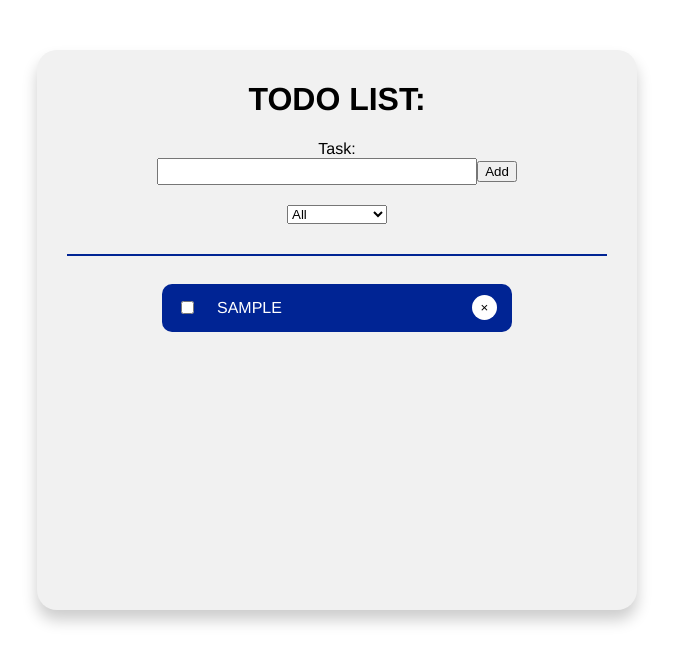
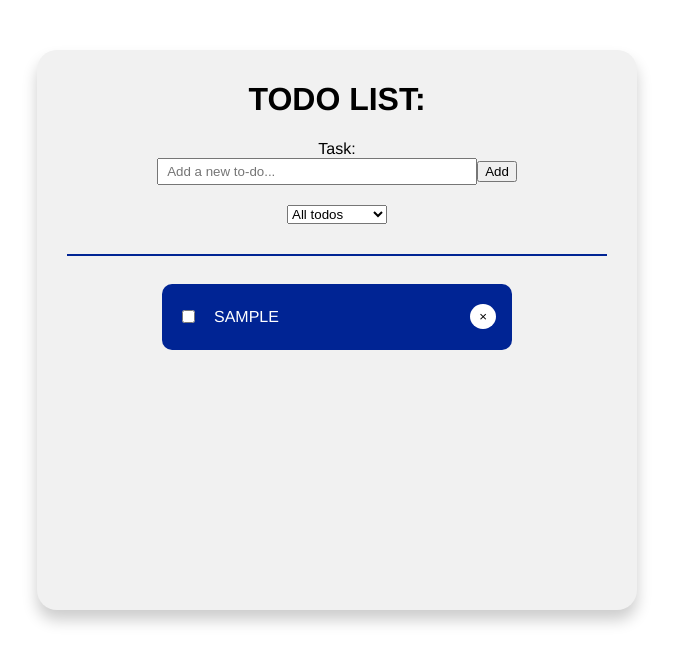
Before and after one commit to bessondi/Todo-app, a Vue app: page / in a window 1280 px wide. Both pictures are taken after typing "Sample" into the empty fields and a click on the button "Add". Shown: the top 664 px of the page, without its empty margins (303-976 px from the left). Built offline with nearby package versions, Linux system fonts and the light colour scheme; no server answers.

Commit message:
styles refactoring

```diff
--- a/public/index.html
+++ b/public/index.html
@@ -6,6 +6,7 @@
     <meta name="viewport" content="width=device-width,initial-scale=1.0">
     <link rel="icon" href="<%= BASE_URL %>favicon.ico">
     <title><%= htmlWebpackPlugin.options.title %></title>
+<!--    <link rel="stylesheet" href="https://cdnjs.cloudflare.com/ajax/libs/materialize/1.0.0/css/materialize.min.css">-->
   </head>
   <body>
     <div id="app"></div>
--- a/src/App.vue
+++ b/src/App.vue
@@ -2,6 +2,7 @@
   <div id="app">
     <div class="container">
       <div class="todoList">
+        <div class="todoList__header">
           <h1>TODO LIST:</h1>
 
           <AddTodo
@@ -10,12 +11,14 @@
           />
 
           <select v-model="sort" class="todoList__select">
-          <option value="all">All</option>
+            <option value="all">All todos</option>
             <option value="completed">Completed</option>
             <option value="notCompleted">Not Completed</option>
           </select>
 
           <hr/>
+        </div>
+
 
         <TodoList
           v-if="sortedTodos.length"
@@ -158,13 +161,14 @@
         fetch(`${url}/${deletedTodoId}`, {
           method: 'DELETE',
         })
+          .then(response => response.ok ?
+            console.log('Todo was removed from server') : console.log(response.statusText))
       }
     }
   }
 </script>
 
-<style>
-
+<style lang="scss">
   body {
     padding: 0;
     margin: 0;
@@ -217,6 +221,13 @@
     width: 100%;
     max-width: 100px;
     margin: 20px auto;
+
+    /*list-style: none;*/
+    /*display: flex;*/
+    /*flex-direction: row;*/
+    /*justify-content: space-between;*/
+    /*max-width: 300px;*/
+    /*padding: 0;*/
   }
 
 </style>
--- a/src/components/AddTodo.vue
+++ b/src/components/AddTodo.vue
@@ -1,8 +1,14 @@
 <template>
-  <form v-on:submit.prevent="newTask">
-    <label for="task">Task:</label>
+  <form class="newTaskField" v-on:submit.prevent="newTask">
+    <label for="newTask">Task:</label>
     <br>
-    <input id="task" class="taskInput" type="text" v-model="title">
+    <input
+      id="newTask"
+      class="newTaskField__titleField"
+      type="text"
+      placeholder="Add a new to-do..."
+      v-model="title"
+    >
     <button type="submit">Add</button>
   </form>
 </template>
@@ -39,10 +45,12 @@
 </script>
 
 
-<style scoped>
-  .taskInput {
-    width: 300px;
-    padding: 4px 8px;
-    outline: none;
+<style lang="scss" scoped>
+  .newTaskField {
+    &__titleField {
+      width: 300px;
+      padding: 4px 8px;
+      outline: none;
+    }
   }
 </style>
--- a/src/components/Todo.vue
+++ b/src/components/Todo.vue
@@ -1,13 +1,14 @@
 <template>
-  <li>
+  <li class="todo">
     <input
+      class="todo__checkbox"
       type="checkbox"
       v-bind:checked="taskItem.completed"
       v-on:change="$emit('checkAsDone', taskItem.id)"
     >
 
     <span
-      class="task"
+      class="todo__title"
       v-bind:class='{ done: taskItem.completed }'
       v-on:click="startEditing()"
       v-if="!isEditing"
@@ -15,8 +16,12 @@
         {{ taskItem.title | uppercase }}
     </span>
 
-    <form v-else v-on:submit.prevent="finishEditing()">
+    <form
+      class="todo__editField"
+      v-else v-on:submit.prevent="finishEditing()"
+    >
       <input
+        class="todo__textArea"
         type="text"
         v-model="newTodoTitle"
         v-on:blur="finishEditing()"
@@ -25,7 +30,7 @@
     </form>
 
     <button
-      class="btn"
+      class="todo__removeTodoBtn"
       v-on:click="$emit('removeTask', taskItem.id)"
     >&times;
     </button>
@@ -75,26 +80,41 @@
 </script>
 
 
-<style scoped>
-  li {
+<style lang="scss" scoped>
+  .todo {
     display: flex;
     justify-content: space-between;
     align-items: center;
-    padding: 10px 15px;
+    padding: 16px;
     margin: 8px 0;
     background: #002494;
     color: white;
     border-radius: 10px;
+
+    &__checkbox {
+      &:hover{
+        cursor: pointer;
+      }
     }
 
-  .task {
+    &__title {
       width: 100%;
       margin: 0;
-    padding: 5px 20px;
+      padding: 8px 0;
+      margin: 0 16px;
       text-align: left;
+
+      &:hover{
+        cursor: pointer;
+      }
     }
 
-  .btn {
+    &__editField {
+    }
+    &__textArea {
+    }
+
+    &__removeTodoBtn {
       width: 30px;
       height: 25px;
       border-radius: 50%;
@@ -107,4 +127,5 @@
       text-decoration: line-through;
       color: #c1c1c1;
     }
+  }
 </style>
--- a/src/components/TodoList.vue
+++ b/src/components/TodoList.vue
@@ -1,5 +1,5 @@
 <template>
-  <ul>
+  <ul class="todoList__items">
     <TodoItems
       v-for="(item) of tasks"
       v-bind:taskItem="item"
@@ -37,8 +37,8 @@
 </script>
 
 
-<style scoped>
-  ul {
+<style lang="scss" scoped>
+  .todoList__items {
     display: flex;
     flex-direction: column;
     list-style: none;
```
Lines whose indentation alone changed are shown as unchanged.
